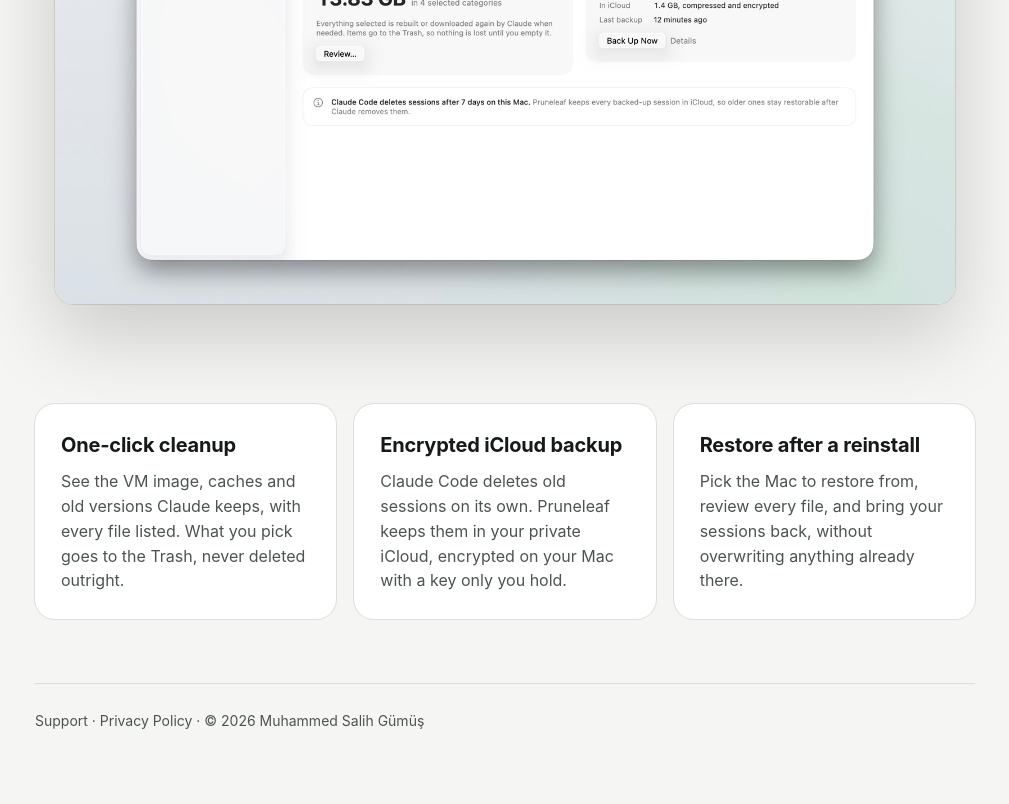
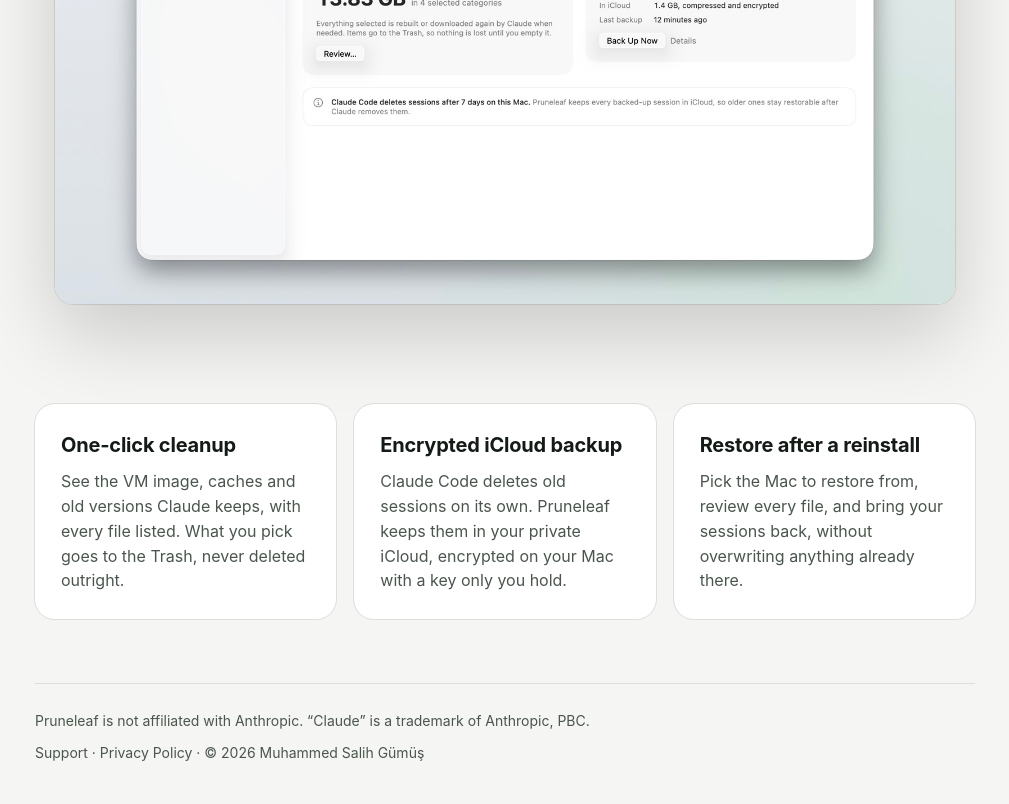
Before and after one commit to salih-g/pruneleaf-site, a plain HTML site: page index.html in a window 1280 px wide. Shown: the part 749-1553 px from the top of the page, without its empty margins (135-1144 px from the left). Before the commit the page ends 1521 px from the top, so only its background shows below. Drawn offline with Linux system fonts and the light colour scheme.

Commit message:
fix(site): restore Anthropic non-affiliation notice

```diff
--- a/index.html
+++ b/index.html
@@ -39,6 +39,7 @@
     </section>
 
     <footer>
+      <span>Pruneleaf is not affiliated with Anthropic. “Claude” is a trademark of Anthropic, PBC.</span>
       <span><a href="support.html">Support</a> · <a href="privacy.html">Privacy Policy</a> · © 2026 Muhammed Salih Gümüş</span>
     </footer>
   </div>
```
Also changed, not shown: privacy.html (+1 -0 lines), support.html (+1 -0 lines).
